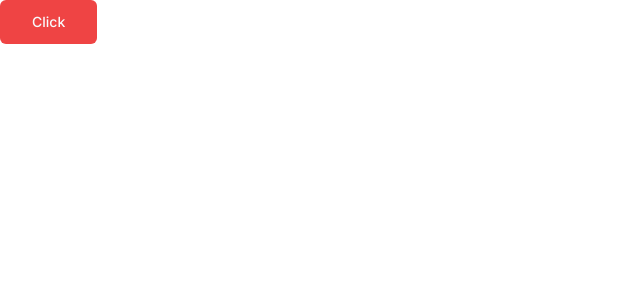
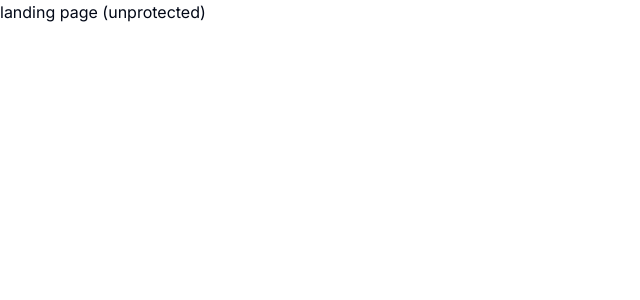
Before and after one commit to James-Adin/saas-ai-platform, a Next.js app: page / in a window 1280 px wide. Shown: the top 300 px of the page, without its empty margins (0-640 px from the left). Built offline with nearby package versions, Linux system fonts and the light colour scheme.

Commit message:
folder setup

```diff
--- /dev/null
+++ b/app/(dashboard)/(routes)/dashboard/page.tsx
@@ -0,0 +1,7 @@
+import { Button } from '@/components/ui/button';
+import Image from 'next/image';
+
+const DashboardPage = () => {
+  return <p>Dashboard page (protecteed)</p>;
+};
+export default DashboardPage;
--- /dev/null
+++ b/app/(landing)/page.tsx
@@ -0,0 +1,4 @@
+const LandingPage = () => {
+  return <div>landing page (unprotected)</div>;
+};
+export default LandingPage;
--- a/app/globals.css
+++ b/app/globals.css
@@ -1,6 +1,12 @@
 @tailwind base;
 @tailwind components;
 @tailwind utilities;
+
+html,
+body,
+:root {
+  height: 100%;
+}
 
 @layer base {
   :root {
--- a/app/layout.tsx
+++ b/app/layout.tsx
@@ -1,22 +1,22 @@
-import './globals.css'
-import type { Metadata } from 'next'
-import { Inter } from 'next/font/google'
+import './globals.css';
+import type { Metadata } from 'next';
+import { Inter } from 'next/font/google';
 
-const inter = Inter({ subsets: ['latin'] })
+const inter = Inter({ subsets: ['latin'] });
 
 export const metadata: Metadata = {
-  title: 'Create Next App',
-  description: 'Generated by create next app',
-}
+  title: 'Ai Platform',
+  description: 'SaaS Ai Platform',
+};
 
 export default function RootLayout({
   children,
 }: {
-  children: React.ReactNode
+  children: React.ReactNode;
 }) {
   return (
     <html lang="en">
       <body className={inter.className}>{children}</body>
     </html>
-  )
+  );
 }
--- a/app/page.tsx
+++ /dev/null
@@ -1,10 +0,0 @@
-import { Button } from '@/components/ui/button';
-import Image from 'next/image';
-
-export default function Home() {
-  return (
-    <Button variant="destructive" size="lg">
-      Click
-    </Button>
-  );
-}
```
